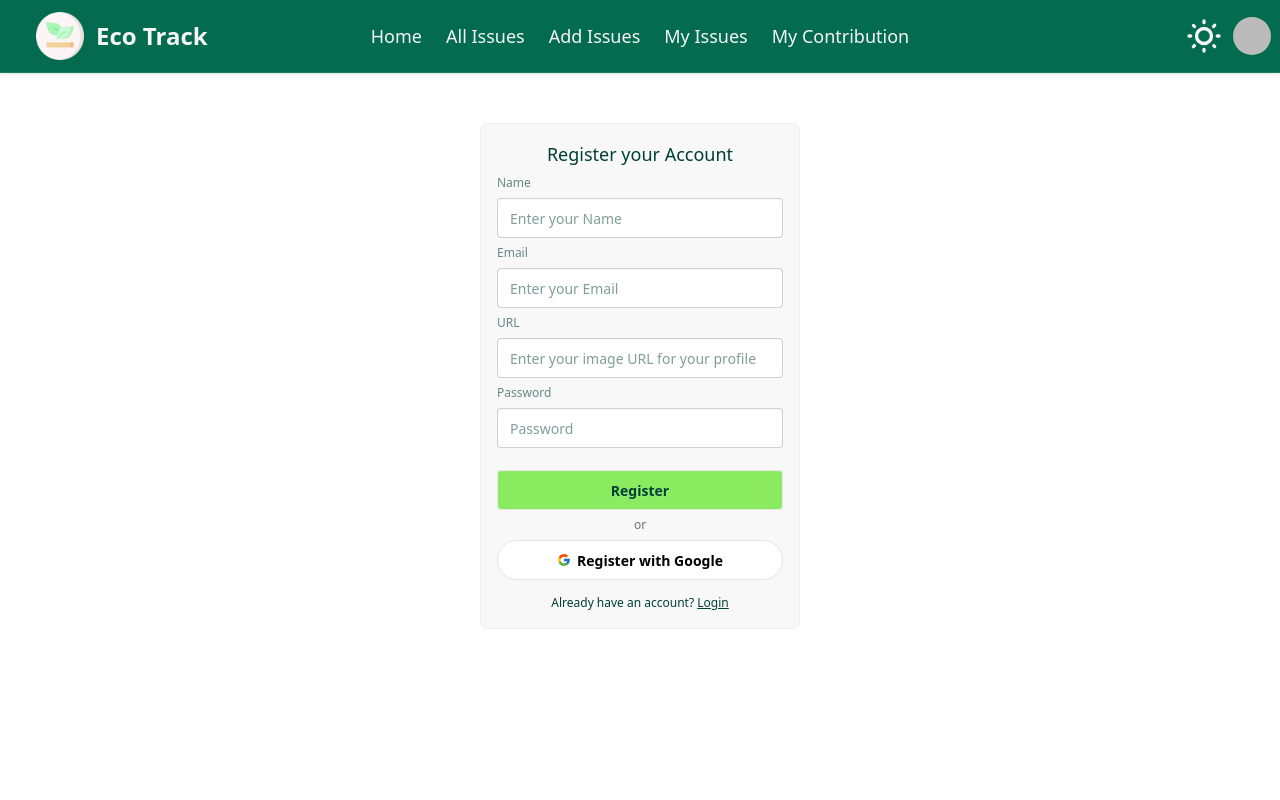
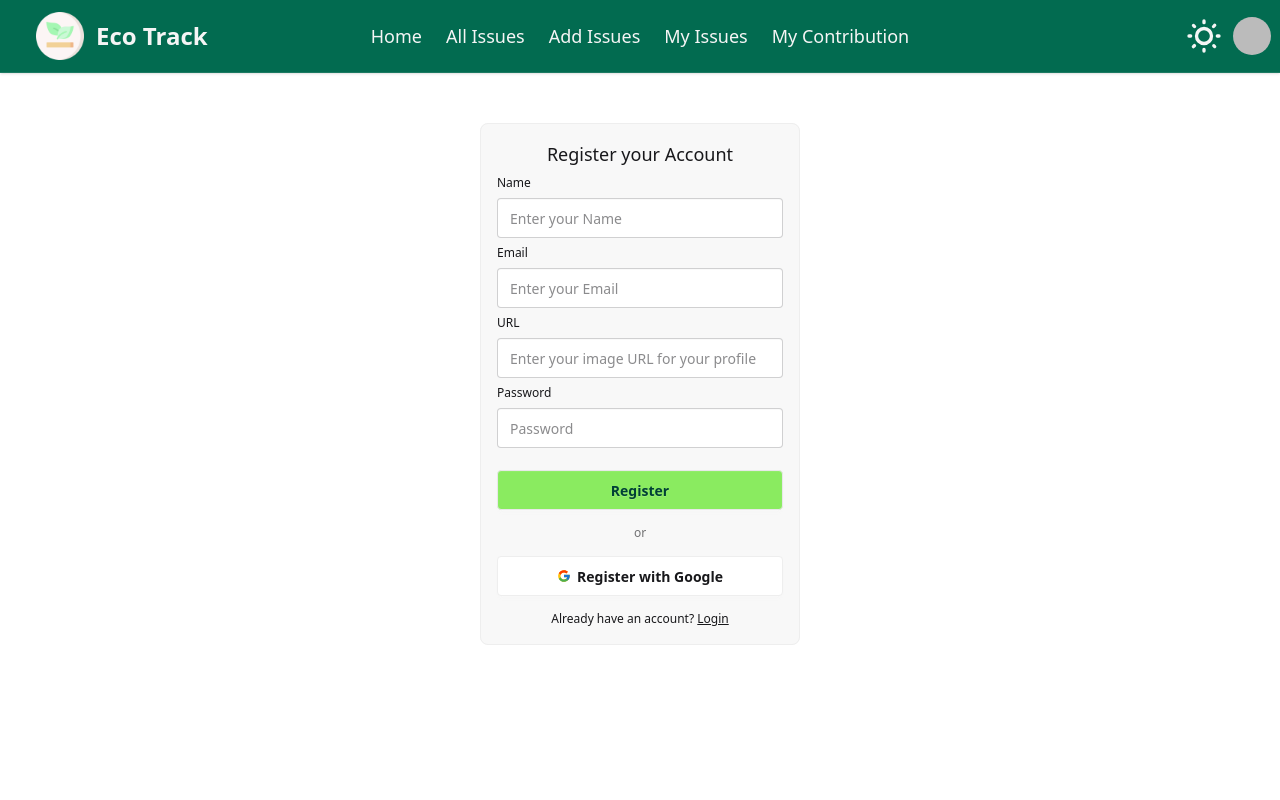
Before and after one commit to ayesha-saida/Eco-Track-client, a React (Vite) app: page /register in a window 1280 px wide. Shown: the top 800 px of the page. Built offline with nearby package versions, Linux system fonts and the light colour scheme; no server answers; sample sign-in values are in the browser's storage.

Commit message:
project overview added description added

```diff
--- a/src/components/Navbar.jsx
+++ b/src/components/Navbar.jsx
@@ -1,16 +1,18 @@
 import  { use} from 'react'
-import { Link, NavLink } from 'react-router'
+import { Link, NavLink, useNavigate } from 'react-router'
 import { successToast } from './ToastContainer';
 import logo from '../asset/eco_logo.png'
 import { AuthContext } from '../provider/AuthProvider';
 import ThemeChange from './ThemeChange';
 
 const Navbar = () => {
+  const navigation = useNavigate()
 const {user, signOutUser } = use(AuthContext);
 
   const handleLogout = () => {
      signOutUser().then(() => {
   successToast('Logout successful')
+ navigation('/')
 }).catch((error) => {
   console.log(error)
 });
@@ -58,8 +60,8 @@ const {user, signOutUser } = use(AuthContext);
     </ul>
   </div>
   <div className="navbar-end space-x-2 ">
-    <ThemeChange></ThemeChange>
-{user? ( <>  <div className="dropdown dropdown-end">
+
+{user? ( <> <ThemeChange></ThemeChange> <div className="dropdown dropdown-end">
   <div tabIndex={0} role="button" className="btn btn-ghost btn-circle avatar">
         <div className="w-10 rounded-full">
           <img
@@ -73,8 +75,9 @@ const {user, signOutUser } = use(AuthContext);
         <li><a className='btn button-bg justify-center text-lg text-[#014036] text-center' onClick={handleLogout}>Logout</a></li>
       </ul>
       </div>
-    </> ) : (  <>  <NavLink to={'/login'} className="btn shadow-none border-none button-bg lg:mr-4 "> Login</NavLink>
-    <NavLink to={'/register'} className="btn shadow-none border-none button-bg lg:mr-6 mr-2">  Register</NavLink> </> ) }
+    </> ) : (  <> <ThemeChange></ThemeChange>
+    <NavLink to={'/login'} className="btn shadow-none border-none button-bg lg:mr-4 "> Login</NavLink>
+            </> ) }
   </div>
 </div>
 
--- a/src/components/UpdateIssue.jsx
+++ b/src/components/UpdateIssue.jsx
@@ -64,18 +64,18 @@ fetch(`https://eco-track-server-chi.vercel.app/issues/${_id}`, {
     </div>
 
     <div className='text-gray-900'>
-        <form onSubmit={handleUpdate} className="border p-4 rounded-lg">
+        <form onSubmit={handleUpdate} className="border p-4 rounded-lg text-base-content">
         <h1 className='p-2 text-2xl font-semibold text-center'>Update Your Issue</h1>
 
    {/* Issue Title */}
     <div className="mb-5">
-    <label className="block mb-2 text-sm font-medium text-gray-900 dark:text-white text-start">Title</label>
+    <label className="block mb-2 text-sm font-medium text-base-content text-start">Title</label>
     <input type="text"  name="title" className="shadow-xs bg-gray-50 border border-gray-300 text-gray-900 text-sm rounded-lg focus:ring-blue-500 focus:border-blue-500 block w-full p-2.5 dark:bg-gray-700 dark:border-gray-600 dark:placeholder-gray-400 dark:text-white dark:focus:ring-blue-500 dark:focus:border-blue-500 dark:shadow-xs-light" defaultValue={title}  required />
   </div>
 
   {/* Category */}
    <div className="mb-5">
-          <label className="block mb-2 text-sm font-medium text-gray-900 dark:text-white text-start">Category</label>
+          <label className="block mb-2 text-sm font-medium text-base-content text-start">Category</label>
           <select name="category"
             className="shadow-xs bg-gray-50 border border-gray-300 text-gray-900 text-sm rounded-lg block w-full p-2.5"
             required
@@ -90,7 +90,7 @@ fetch(`https://eco-track-server-chi.vercel.app/issues/${_id}`, {
 
          {/*  Amount */}
     <div className="mb-5">
-          <label className="block mb-2 text-sm font-medium text-gray-900 dark:text-white text-start">Amount</label>
+          <label className="block mb-2 text-sm font-medium text-base-content text-start">Amount</label>
           <input
             type="number"
            name='amount'
@@ -101,14 +101,14 @@ fetch(`https://eco-track-server-chi.vercel.app/issues/${_id}`, {
 
    {/* Description */}
   <div className="mb-5">
-    <label  className="block mb-2 text-sm font-medium text-gray-900 dark:text-white text-start">Description</label>
+    <label  className="block mb-2 text-sm font-medium text-base-content text-start">Description</label>
     <textarea name="description" rows="4" className="block p-2.5 w-full text-sm text-gray-900 bg-gray-50 rounded-lg border border-gray-300 focus:ring-blue-500 focus:border-blue-500 dark:bg-gray-700 dark:border-gray-600 dark:placeholder-gray-400 dark:text-white dark:focus:ring-blue-500 dark:focus:border-blue-500" defaultValue={description}  required />
   </div>
 
       {/* Status */}
     <div className="mb-5 items-start">
-          <label className="block mb-2 text-sm font-medium text-gray-900 dark:text-white text-start">Status</label>
-          <select name='status' className='flex justify-start items-start bg-gray-50 border border-gray-300 rounded'>
+          <label className="block mb-2 text-sm font-medium text-base-content text-start">Status</label>
+          <select name='status' className='flex justify-start items-start bg-gray-50 border border-gray-300 text-gray-900 rounded'>
     <option value="ongoing">Ongoing</option>
     <option value="resolved">Resolved</option>
   </select>
--- a/src/pages/Login.jsx
+++ b/src/pages/Login.jsx
@@ -62,24 +62,24 @@ const Login = () => {
     <div className='min-h-screen mx-auto'>
 <form onSubmit={handleLogin} className='flex flex-col justify-center items-center pt-[50px] text-[#014036]'>
       <fieldset className="fieldset bg-base-200 border-base-300 rounded-box w-xs border p-4">
-  <legend className="fieldset-legend text-[#014036]">Login</legend>
+  <legend className="fieldset-legend text-base-content">Login</legend>
 
-  <label className="label">Email</label>
-  <input name='email' type="email" className="input" placeholder="Email" />
+  <label className="label text-base-content">Email</label>
+  <input name='email' type="email" className="input input-bordered w-full bg-base-100 text-base-content" placeholder="Email" />
 
-  <label className="label">Password</label>
-  <input name='password' type="password" className="input" placeholder="Password" />
+  <label className="label text-base-content">Password</label>
+  <input name='password' type="password" className="input input-bordered w-full bg-base-100 text-base-content" placeholder="Password" />
  <button type='submit' className="btn button-bg mt-4">Login</button>
-  <p className='text-center text-gray-500'>or</p>
+  <p className='text-center text-base-content/60 mt-2'>or</p>
    <button
     type="button"
             onClick={handleGoogleSignIn}
-            className="btn bg-white rounded-full text-black border-[#e5e5e5]"
+            className="btn bg-base-100 text-base-content border-base-300 mt-2"
           >
            <FcGoogle />
             Login with Google
           </button>
-  <p className='pt-2 text-center'>Don't have an account? <Link to={'/register'} className='underline hover:text-blue-500'> Register </Link> </p>
+  <p className='pt-2 text-center text-base-content'>Don't have an account? <Link to={'/register'} className='underline hover:text-blue-500'> Register </Link> </p>
 </fieldset>
 </form>
     </div>
--- a/src/pages/Register.jsx
+++ b/src/pages/Register.jsx
@@ -94,33 +94,33 @@ try {
 
   return (
     <div className='min-h-screen mx-auto'>
-    <form onSubmit={handleRegister} className='flex flex-col justify-center items-center pt-[50px] text-[#014036]'>
+    <form onSubmit={handleRegister} className='flex flex-col justify-center items-center pt-[50px] text-base-content'>
       <fieldset className="fieldset bg-base-200 border-base-300 rounded-box w-xs border p-4">
 
   <div>
- <legend className="text-center text-lg text-[#014036]">Register your Account</legend>
+ <legend className="text-center text-lg text-base-content">Register your Account</legend>
      </div>
-  <label className="label">Name</label>
-  <input name='name' type="text" className="input" placeholder="Enter your Name" required />
+  <label className="label text-base-content">Name</label>
+  <input name='name' type="text" className="input input-bordered w-full bg-base-100 text-base-content" placeholder="Enter your Name" required />
 
-  <label className="label">Email</label>
-  <input name='email' type="email" className="input" placeholder="Enter your Email" required />
+  <label className="label text-base-content">Email</label>
+  <input name='email' type="email" className="input input-bordered w-full bg-base-100 text-base-content" placeholder="Enter your Email" required />
 
-  <label className="label">URL</label>
-  <input name='photoURL' type="text" className="input" placeholder="Enter your image URL for your profile" required />
+  <label className="label text-base-content">URL</label>
+  <input name='photoURL' type="text" className="input input-bordered w-full bg-base-100 text-base-content" placeholder="Enter your image URL for your profile" required />
 
-  <label className="label">Password</label>
-  <input name='password' type="password" className="input" placeholder="Password" required />
-  <button type='submit' className="btn button-bg mt-4">Register</button>
-<p className='text-center text-gray-500'>or</p>
+  <label className="label text-base-content">Password</label>
+  <input name='password' type="password" className="input input-bordered w-full bg-base-100 text-base-content" placeholder="Password" required />
+  <button type='submit' className="btn button-bg w-full mt-4">Register</button>
+<p className='text-center text-base-content/60 mt-2'>or</p>
  <button
           onClick={handleGoogleSignIn}
-          className="btn bg-white rounded-full text-black border-[#e5e5e5]"
+          className="btn w-full bg-base-100 text-base-content border-base-300 mt-2"
         >
          <FcGoogle />
           Register with Google
         </button>
-  <p className='pt-2 text-center'>Already have an account? <Link to={'/login'} className='underline hover:text-blue-500'> Login </Link> </p>
+  <p className='pt-2 text-center text-base-content'>Already have an account? <Link to={'/login'} className='underline hover:text-primary'> Login </Link> </p>
 </fieldset>
 </form>
     </div>
```
Also changed, not shown: src/components/DetailCard.jsx (+7 -7 lines), src/pages/AddIssues.jsx (+8 -8 lines), 1 other file (tests, documents, lock files or other folders).
